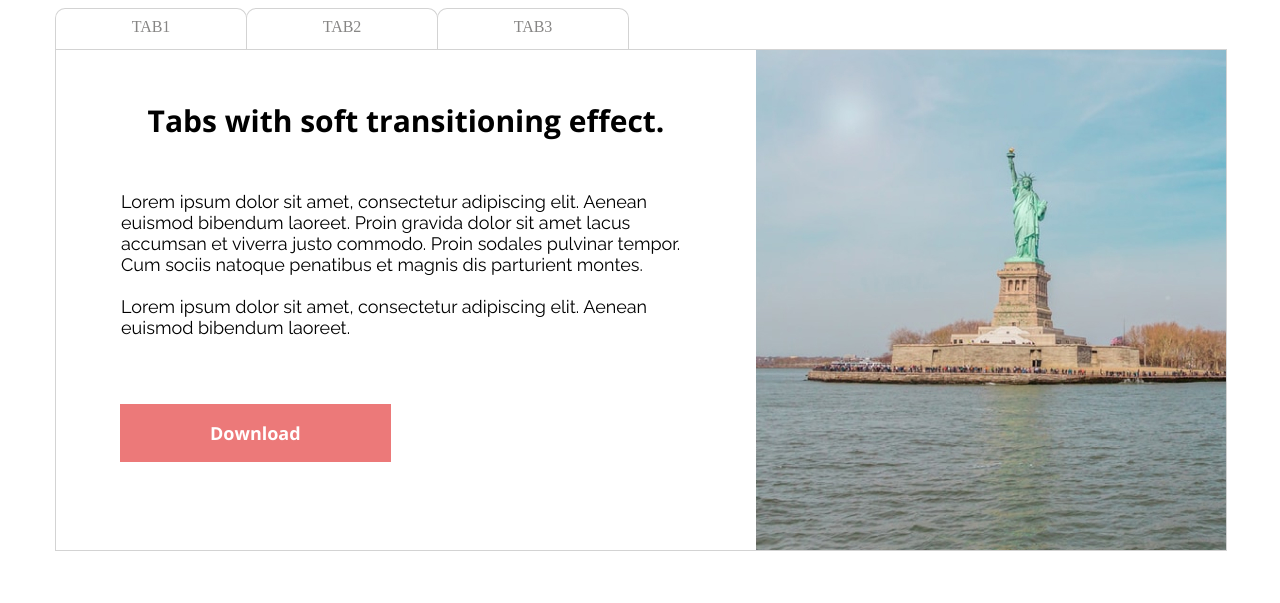
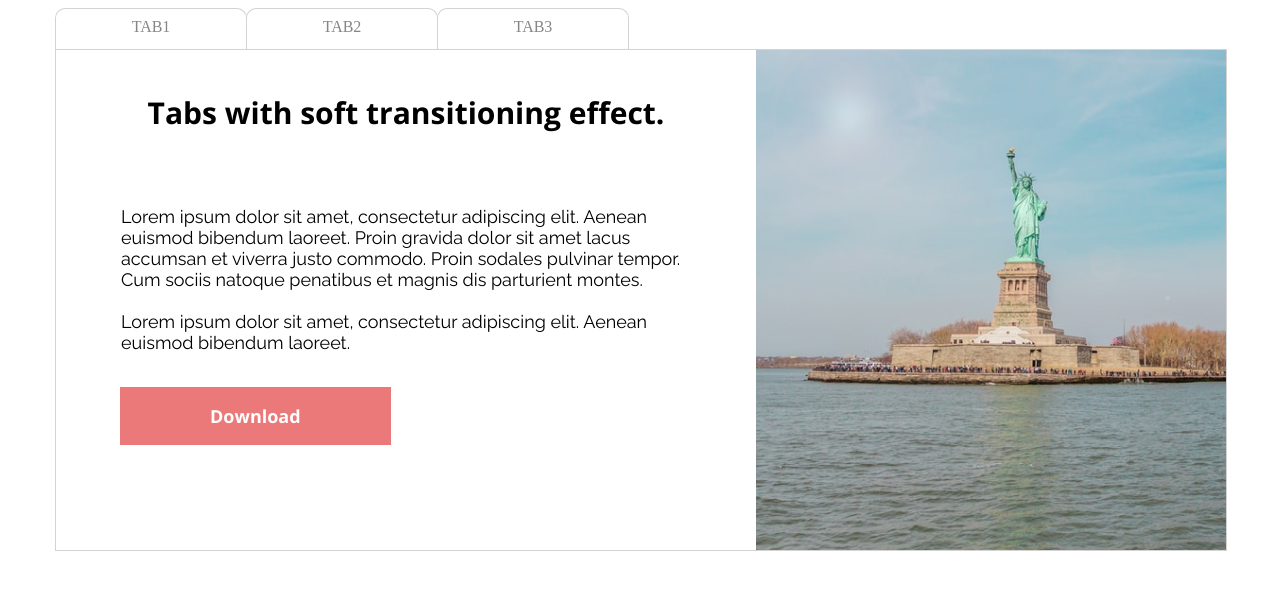
Before and after one commit to OlegPlt/TMS_Training-project, a plain HTML site: page axit/Homework 3/tabs.html in a window 1280 px wide. Drawn offline with nearby package versions, Linux system fonts and the light colour scheme.

Commit message:
Some changes of HW3

```diff
--- a/axit/Homework 3/styles/tabs_styles.css
+++ b/axit/Homework 3/styles/tabs_styles.css
@@ -52,24 +52,27 @@
 }
 
 .item__title {
+    height: 124px;
+    display: flex;
+    align-items: center;
+    justify-content: center;
     font-family: 'Open Sans';
     font-style: normal;
     font-weight: 700;
     font-size: 30px;
     line-height: 41px;
-    text-align: center;
-    margin: 50px auto;
 }
 
 .item__description {
     width: 570px;
     height: 210px;
+    display: flex;
+    align-items: center;
     font-family: 'Raleway';
     font-style: normal;
     font-weight: 400;
     font-size: 18px;
     line-height: 21px;
-    text-align: left;
     margin: 0 auto 20px;
 }
 
```
Also changed, not shown: axit/Homework 3/tabs.html (+0 -1 lines).
